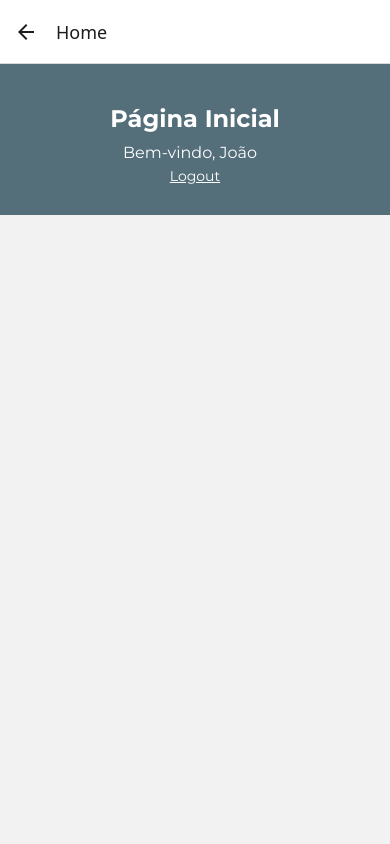
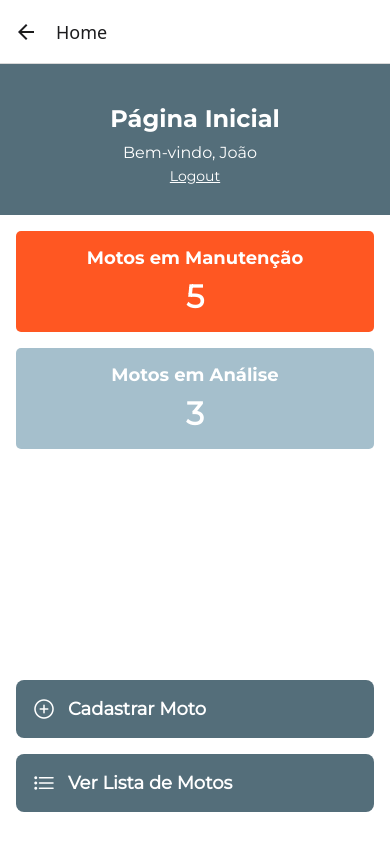
Before and after one commit to mototrack-challenge/mototrack-frontend-mobile, a React Native app: screen /Home in a window 390 px wide. Built offline with nearby package versions, Linux system fonts and the light colour scheme.

Commit message:
Criando HomeScreen, chamando os componentes de Card e QuickAccessButton

```diff
--- a/app.json
+++ b/app.json
@@ -22,7 +22,7 @@
       }
     },
     "web": {
-      "favicon": "./assets/favicon.png"
+
     },
     "plugins": [
       "expo-font"
--- a/src/components/Card.tsx
+++ b/src/components/Card.tsx
@@ -24,7 +24,7 @@ const Card: React.FC<CardProps> = ({ title, count, backgroundColor }) => {
 
 const styles = StyleSheet.create({
   card: {
-    width: '45%',
+    width: '100%',
     padding: 16,
     borderRadius: 5,
     marginBottom: 16,
--- a/src/screens/HomeScreen.tsx
+++ b/src/screens/HomeScreen.tsx
@@ -1,31 +1,86 @@
-import React from 'react';
+import React, { useState } from 'react';
 import { View, StyleSheet } from 'react-native';
 import Header from '../components/Header';
 import { useNavigation } from '@react-navigation/native';
 import { RootStackParamList } from '../types/types';
 import { NativeStackNavigationProp } from '@react-navigation/native-stack';
+import { ScrollView } from 'react-native-gesture-handler';
+import Card from '../components/Card';
+import QuickAccessButton from '../components/QuickAccessButton';
+import { Ionicons } from '@expo/vector-icons';
 
 type NavigationProp = NativeStackNavigationProp<RootStackParamList>;
 
 const HomeScreen = () => {
   const navigation = useNavigation<NavigationProp>();
 
+  const [motosEmManutencao] = useState(5); // Exemplo de quantidade
+  const [motosEmAnalise] = useState(3);
+
   const handleLogout = () => {
     navigation.navigate('Login');
   };
 
+    // Funções para navegação para outras telas (cadastro de motos, lista de motos, etc.)
+    const navigateToRegister = () => {
+      // Navegação para a tela de cadastro de motos
+      console.log('Navegar para Cadastro');
+    };
+
+    const navigateToList = () => {
+      // Navegação para a tela de lista de motos
+      console.log('Navegar para Lista de Motos');
+    };
+
   return (
-    <View style={styles.container}>
+    <View style={styles.header}>
       <Header title="Página Inicial" userName="João" onLogout={handleLogout} />
-      {/* O resto do conteúdo da página inicial */}
+      <View style={styles.container}>
+      <ScrollView contentContainerStyle={styles.content}>
+        <View style={styles.cardsContainer}>
+          <Card title="Motos em Manutenção" count={motosEmManutencao} backgroundColor="#FF5722" />
+          <Card title="Motos em Análise" count={motosEmAnalise} backgroundColor="#A5BFCC" />
+        </View>
+
+        <View>
+        <QuickAccessButton
+          title="Cadastrar Moto"
+          onPress={navigateToRegister}
+          icon={<Ionicons name="add-circle-outline" size={24} color="white" />}
+        />
+
+        <QuickAccessButton
+          title="Ver Lista de Motos"
+          onPress={navigateToList}
+          icon={<Ionicons name="list-outline" size={24} color="white" />}
+        />
+        </View>
+      </ScrollView>
     </View>
+    </View>
+
   );
 };
 
 const styles = StyleSheet.create({
+  header: {
+    flex: 1,
+  },
   container: {
     flex: 1,
+    padding: 16,
+    backgroundColor: '#FFF',
   },
+  content: {
+    flexGrow: 1,
+    justifyContent: 'space-between',
+  },
+  cardsContainer: {
+    flexDirection: 'column',
+    justifyContent: 'center',
+    alignItems: 'center',
+    marginBottom: 10,
+  }
 });
 
 export default HomeScreen;
```
